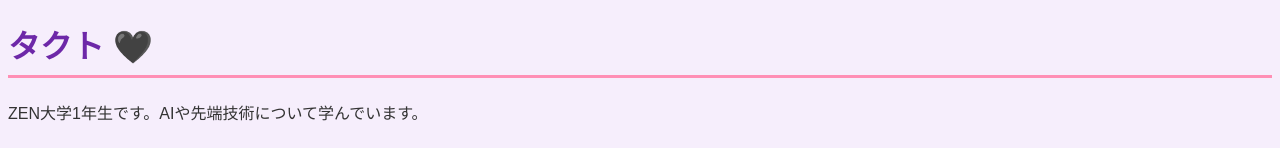
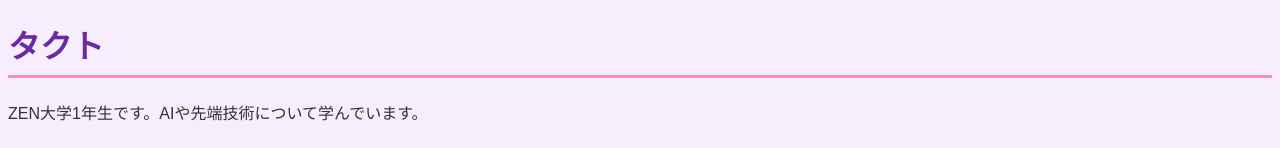
Before and after one commit to takuto-02220/Takuto.github.io, a plain HTML site: page index.html in a window 1280 px wide. Shown: the top 148 px of the page. Drawn offline with Linux system fonts and the light colour scheme.

Commit message:
Update index.html

```diff
--- a/index.html
+++ b/index.html
@@ -24,7 +24,7 @@ a {
 </style>
 </head>
 <body>
-<h1>タクト 🖤</h1>
+<h1>タクト</h1>
 <p>ZEN大学1年生です。AIや先端技術について学んでいます。</p>
 <h2>勉強中のこと</h2>
 <ul>
```
